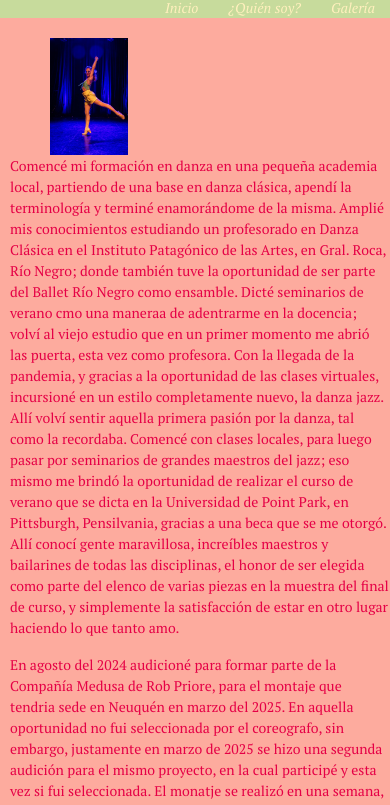
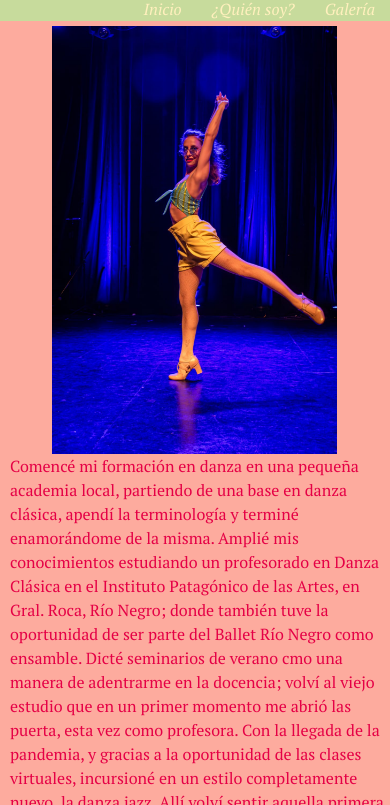
Before and after one commit to cfiana98/A-ballerina-s-blog, a plain HTML site: page pages/quien-soy.html in a window 390 px wide. Shown: the part 95-900 px from the top of the page. Drawn offline with nearby package versions, Linux system fonts and the light colour scheme.

Commit message:
arreglo de problemas marcados por la terminal

```diff
--- a/css/style.css
+++ b/css/style.css
@@ -11,7 +11,9 @@ font-size: '20px';
 font-style: italic;
 text-align: right;}
 .logo {width: 66px; height: 74px;}
-.flex-contenedor {display: flex; flex-direction: row; list-style: none;
+.flex-contenedor {display: flex;
+    flex-direction: row;
+    list-style: none;
 justify-content: flex-end;}
 
 li {margin: 0 15px;}
@@ -25,12 +27,18 @@ font-family: 'Pt Serif';
 font-style: italic;}
 section {background-color: rgb(253, 171, 158);}
 p {color: rgb(229, 0, 70)}
-p {margin-left: 10px; font-family: 'Pt serif';}
-.imagen1, .imagen2 {width: 483px; height: 322px;}
+p {margin-left: 10px;
+    font-family: 'Pt serif';}
+.imagen1, .imagen2 {width: 483px;
+    height: 322px;
+    padding-top: 10px;
+display: flex; flex-direction: row;}
 .contenido {display: flex;
     justify-content: space-evenly;}
 .redes {color: rgb(229, 0, 70)}
-.card {display: block; margin-top: 10vh; margin-left: 8vh;}
+.card {display: block;
+    margin-top: 10vh;
+    margin-left: 8vh;}
 
 /** footer**/
 
@@ -38,12 +46,19 @@ footer {background-color:  rgb(199, 219, 156);}
 .info-pie {text-align: center;
 color: rgb(255, 240, 189);
 font-family: 'Pt serif';
-font-style: italic; list-style: none;
+font-style: italic;
+list-style: none;
 padding: 5px;}
 
 /*page quien-soy*/
-.muestra1 {margin-left: 50px; margin-top: 20px;
-width: 20%;}
+.quien-soy {display: flex;
+    grid-template-rows: auto 1fr;
+    row-gap: 5vh;
+    padding-top: 5px;}
+.muestra1 {margin-left: 5vh;
+    width: 40%;}
+.bois {width: 75%;}
+
 
 /* formulario */
 .formulario {margin: 0 auto;
@@ -51,18 +66,24 @@ width: 20%;}
     padding: 1em;
     border: 1px solid ;
     border-radius: 1em;
-font-family: 'Pt serif';
-font-style: italic; color: rgb(229, 0, 70)}
+    font-family: 'Pt serif';
+    font-style: italic;
+    color: rgb(229, 0, 70)}
 h3 {color: rgb(255, 240, 189);
-font-family: 'Pt serif';}
+    font-family: 'Pt serif';}
 
 /* Galería */
-.carousel-inner
-.carousel-item {width: 50%;}
+.carousel-inner {display: flex;
+    justify-content: center;
+}
+/* No puedo resolver cómo hacer que el carrusel no ocupe todo el ancho de pantalla*/
 
+/* Responsive mobile*/
+@media (max-width: 480px) {
+.contenido {flex-direction: column;}
+.imagen1, .imagen2 {width: 100%; padding-left: 5vh; padding-right: 5vh;}
 
-/* Responsive, media queries*/
-@media (max-width: 768px) {    body {        font-size: 14px;        flex-direction: column;  }
-.container {        width: 100%;       padding: 10px;     }
-
-}
+.quien-soy {flex-direction: column; align-items: flex-start;}
+.muestra1 {width: 75%}
+.bois {width: 100%; margin-bottom: 15px; padding-right: 5px;}
+ }
--- a/pages/quien-soy.html
+++ b/pages/quien-soy.html
@@ -2,14 +2,14 @@
 <html lang="es">
     <head>
         <meta charset="utf-8" />
-        <title>A ballerina's Blog</title>
-        <meta name="author" content="Carolina Fianaca" />
+        <meta name="viewport" content="width=device-width, initial-scale=1.0" />
     <meta name="keywords" content="ballet" />
+    <link href="https://cdn.jsdelivr.net/npm/bootstrap@5.3.5/dist/css/bootstrap.min.css" rel="stylesheet" integrity="sha384-SgOJa3DmI69IUzQ2PVdRZhwQ+dy64/BUtbMJw1MZ8t5HZApcHrRKUc4W0kG879m7" crossorigin="anonymous">
     <link rel="preconnect" href="https://fonts.googleapis.com">
 <link rel="preconnect" href="https://fonts.gstatic.com" crossorigin>
-<link href="https://fonts.googleapis.com/css2?family=PT+Serif:ital,wght@0,400;0,700;1,400;1,700&display=swap" rel="stylesheet"><link href="https://cdn.jsdelivr.net/npm/bootstrap@5.3.5/dist/css/bootstrap.min.css" rel="stylesheet" integrity="sha384-SgOJa3DmI69IUzQ2PVdRZhwQ+dy64/BUtbMJw1MZ8t5HZApcHrRKUc4W0kG879m7" crossorigin="anonymous">
-<link rel="stylesheet" href="../css/style.css">
-    </head>
+<link href="https://fonts.googleapis.com/css2?family=PT+Serif:ital,wght@0,400;0,700;1,400;1,700&display=swap" rel="stylesheet">
+    <link rel="stylesheet" href="../css/style.css">
+    <title>A ballerina's Blog</title>
     <body>
         <header>
             <nav>
@@ -21,31 +21,24 @@
                 </div>
             </nav>
        </header>
-       <section>
-        <div class="quien-soy">
-            <img src="../media/jazz.jpg" class="muestra1">
+       <section class="quien-soy">
            <p>
+            <img src="../media/jazz.jpg" class="muestra1 animate__animated animate__backInRight" >
             Comencé mi formación en danza en una pequeña academia local, partiendo de una base en danza clásica, apendí la terminología y terminé enamorándome de la misma.
             Amplié mis conocimientos estudiando un profesorado en Danza Clásica en el Instituto Patagónico de las Artes, en Gral. Roca, Río Negro; donde también tuve la oportunidad de ser parte del Ballet Río Negro como ensamble.
-            Dicté seminarios de verano  cmo una maneraa de adentrarme en la docencia; volví al viejo estudio que en un primer momento me abrió las puerta, esta vez como profesora.
+            Dicté seminarios de verano  cmo una manera de adentrarme en la docencia; volví al viejo estudio que en un primer momento me abrió las puerta, esta vez como profesora.
             Con la llegada de la pandemia, y gracias a la oportunidad de las clases virtuales, incursioné en un estilo completamente nuevo, la danza jazz. Allí volví sentir aquella primera pasión por la danza, tal como la recordaba.
             Comencé con clases locales, para luego pasar por seminarios de grandes maestros del jazz; eso mismo me brindó la oportunidad de realizar el curso de verano que se dicta en la Universidad de Point Park, en Pittsburgh, Pensilvania, gracias a una  beca que se me otorgó.
-            Allí conocí gente maravillosa, increíbles maestros y bailarines de todas las disciplinas, el honor de ser elegida como parte del elenco de varias piezas en la muestra del final de curso, y simplemente la satisfacción de estar en otro lugar haciendo lo que tanto amo.
-           </p>
-           <p>
-            En agosto del 2024 audicioné para formar parte de la Compañía Medusa de Rob Priore, para el montaje que tendria sede en Neuquén en marzo del 2025. En aquella oportunidad no fui seleccionada por el coreografo, sin embargo, justamente en marzo de 2025 se hizo una segunda audición para el mismo proyecto, en la cual participé y esta vez si fui seleccionada.
+            Allí conocí gente maravillosa, increíbles maestros y bailarines de todas las disciplinas, el honor de ser elegida como parte del elenco de varias piezas en la muestra del final de curso, y simplemente la satisfacción de estar en otro lugar haciendo lo que tanto amo.</p>
+            <p>En agosto del 2024 audicioné para formar parte de la Compañía Medusa de Rob Priore, para el montaje que tendria sede en Neuquén en marzo del 2025. En aquella oportunidad no fui seleccionada por el coreografo, sin embargo, justamente en marzo de 2025 se hizo una segunda audición para el mismo proyecto, en la cual participé y esta vez si fui seleccionada.
             El monatje se realizó en una semana, desde el momento de la audición hasta la función del espectáculo. Con ensayos diarios de mínimo 3hs, todos los días y sin falta, se creó "Bois Perdidos - Historias Silenciosas", con un elenco completamente local, de la Patagonia Argentina.
-            <br>El día 23 de marzo, con localidades agotadas, finalizó la experiencia Compañía Medusa en Neuquén.
-           </p>
-           <p>
-            Muchas veces creí que por, quizá, haber empezado en la danza a una no tan corta edad, nunca podría ser capaz de cumplir alguno de mis sueños, y que estaría destinada a solame4nnte ser docente en alguna pequeña academia de pueblo.
+            <br>El día 23 de marzo, con localidades agotadas, finalizó la experiencia Compañía Medusa en Neuquén.<img src="../media/boisperdidos1.jpg" class="bois animate__animated animate__backInLeft">
+            <br>Muchas veces creí que por, quizá, haber empezado en la danza a una no tan corta edad, nunca podría ser capaz de cumplir alguno de mis sueños, y que estaría destinada a solame4nnte ser docente en alguna pequeña academia de pueblo.
             Sin embargo hoy, a mis 26 años, puedo decir que estoy orgullosa de todo lo que he logrado, y que quién sabe todo lo que pueda venir más adelante.
             Solo tengo palabras de agradecimiento para todos los maestros que me han formado; desde mii primera maestra, hasta cada uno de todos los que conocí en Point Park.
+
+            <br>Y si hay alguien leyendo esto, nunca es tarde para cumplir sueños. Por mas lejanos que parezcan.
            </p>
-           <p>
-            Y si hay alguien leyendo esto, nunca es tarde para cumplir sueños. Por mas lejanos que parezcan.
-           </p>
-        </div>
         </section>
         <footer>
             <ul class="info-pie">
--- /dev/null
+++ b/sass/estilos.scss
@@ -0,0 +1,94 @@
+sass --watch sass/estilos.scss css/styles.css
+
+
+@import "partials/variables";
+@import "partials/mixins";
+@import "partials/componentes";
+
+header {background-color: $verde;}
+h1 {color: $amarilloclaro;
+font-style: italic;
+text-align: left;
+padding: 5px;}
+
+nav {
+    color: $amarilloclaro;
+    font-family: $ptserif;
+    font-size: 20px;
+    font-style: $italicfont;
+    text-align: right;  }
+
+    .flex-contenedor {
+      display: flex;
+      flex-direction: row;
+      list-style: none;
+      justify-content: flex-end;
+    }
+
+
+  li {
+    margin: 0 15px; }
+
+    a {
+      text-decoration: none;
+      color: $amarilloclaro;
+      display: block;
+    }
+
+    h2 {
+        @include base-text-style($amarilloclaro, $ptserif, $italicfont);
+        text-align: left;
+    }
+    section {background-color: $rosaclaro}
+p {color:$magenta}
+p {margin-left: 10px;
+    font-family: $ptserif;}
+
+    .imagen1, .imagen2 {@include tamaño ($anchoimg, $altoimg);
+        padding-top: 10px;
+    display: flex; flex-direction: row;}
+
+    .contenido {display: flex;
+        justify-content: space-evenly;}
+        .redes {color: $magenta}
+        .card {display: block;
+            margin: $cardmargint $cardmarginl; }
+
+            footer {background-color:  $verde;}
+.info-pie {text-align: center;
+color: $amarilloclaro;
+@include fonts;
+list-style: none;
+padding: 5px}
+
+.quien-soy {display: flex;
+    grid-template-rows: auto 1fr;
+    row-gap: 5vh;
+    padding-top: 5px;}
+.muestra1 {margin-left: 5vh;
+    width: 40%;}
+.bois {width: 75%;}
+
+.formulario {
+    margin: 0 auto;
+    width: $form-width;
+    padding: 1em;
+    border: $border-form;
+    border-radius: $form-border-radio;
+    font-family: $ptserif;
+    font-style: $italicfont;
+    color: $magenta;
+  }
+
+  .carousel-inner {display: flex;
+    justify-content: center;
+}
+
+@media (max-width: 480px) {
+    .contenido {flex-direction: column;}
+    .imagen1, .imagen2 {width: 100%; padding-left: 5vh; padding-right: 5vh;}
+
+    .quien-soy {flex-direction: column; align-items: flex-start;}
+    .muestra1 {width: 75%}
+    .bois {width: 100%; margin-bottom: 15px; padding-right: 5px;}
+     }
--- /dev/null
+++ b/sass/partials/_componentes.scss
@@ -0,0 +1,4 @@
+$anchoimg: 483px;
+$altoimg: 322px;
+$cardmargint: 10vh;
+$cardmarginl: 8vh;
--- /dev/null
+++ b/sass/partials/_form.scss
@@ -0,0 +1,15 @@
+
+.formulario {
+    margin: 0 auto;
+    width: $form-width;
+
+    padding: 1em;
+    border: $border-form;
+    border-radius: $form-border-radio;
+    font-family: $ptserif;
+    font-style: $italicfont;
+    color: $magenta; }
+
+    @include for-mobile-only {
+      width: 90%;
+      margin: 0 auto;}
--- /dev/null
+++ b/sass/partials/_mixins.scss
@@ -0,0 +1,11 @@
+@import "./componentes";
+
+@mixin tamaño-imagenes ($anchoimg, $altoimg) {
+    alto: $altoimg;
+    ancho: $anchoimg;
+}
+@mixin fonts($ptserif, $italicfont, $fontsize, $amarilloclaro, $magenta) {
+    color: $amarilloclaro $magenta;
+    font-family: $ptserif;
+    font-style: $italicfont;
+}
--- /dev/null
+++ b/sass/partials/_variables.scss
@@ -0,0 +1,13 @@
+$amarilloclaro: #fff0bd;
+$verde: #c7db9c;
+$magenta: #e50046;
+$rosaclaro: #fdab9e;
+
+$ptserif: 'PT Serif';
+$italicfont: 'Pt Serif, italic'
+$basepadding 5px;
+$fontsize: 20px;
+
+$form-width: 400px;
+$border-form: 1px solid;
+$form-border-radio: 1em;
```
Also changed, not shown: index.html (+3 -3 lines), pages/contacto.html (+2 -2 lines), pages/galeria.html (+11 -8 lines), pages/redes-sociales.html (+2 -2 lines), wireframe/desktop wireframe.png (deleted), wireframe/mobile wireframe.png (deleted).
